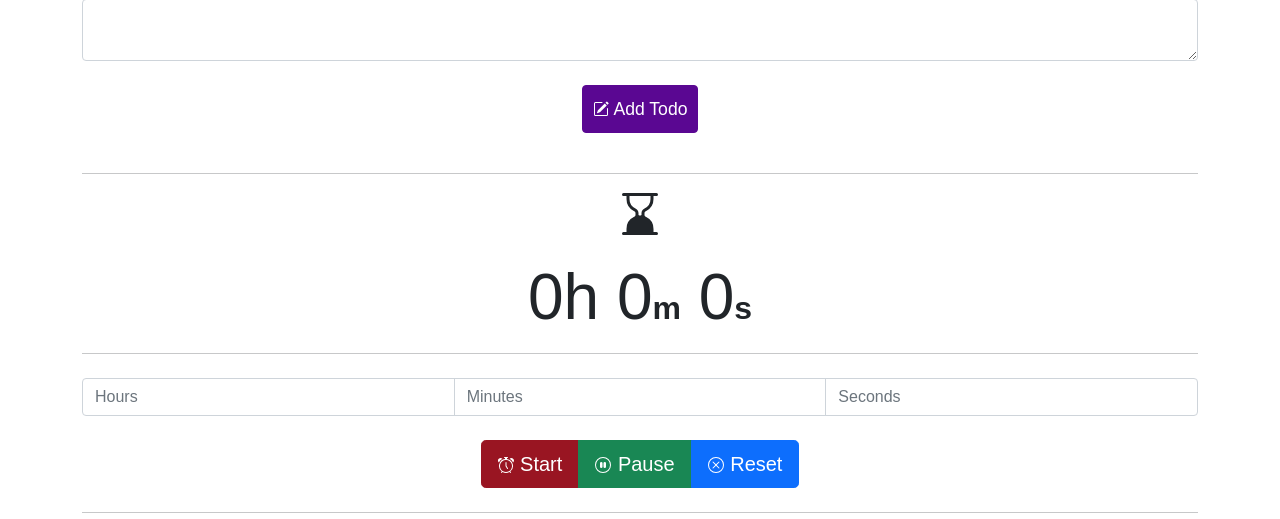
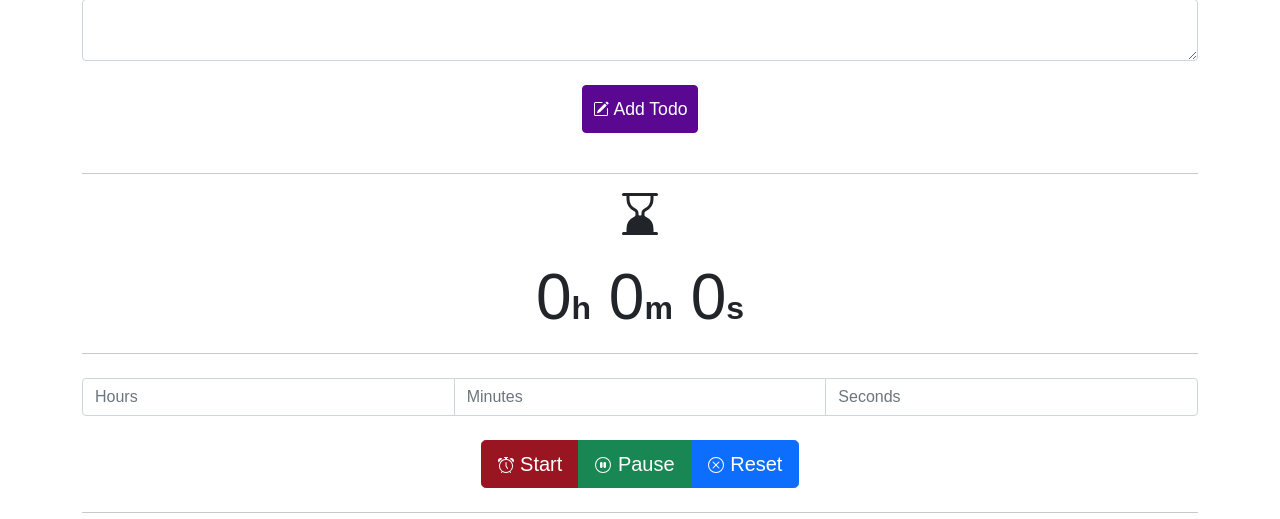
Before and after one commit to mrdanielvelez/TodoTimer-CS50x-FinalProject, a Flask app: template website/templates/index.html in a window 1280 px wide. Shown: the part 176-695 px from the top of the page. Run offline with Flask 2, Linux system fonts and the light colour scheme; the template is opened without the code that fills it, so the values that code supplies are empty; parts of the project's set-up code (start-up, migrations or seed data) failed here and were passed over; some libraries are stand-ins or nearby versions.

Commit message:
Fix Apple Data Detectors

```diff
--- a/website/templates/index.html
+++ b/website/templates/index.html
@@ -45,7 +45,7 @@
         <div class="container-xxl time mb-2">
             <div>
                 <span id="hrs">
-                    <span x-apple-data-detectors="false class="col-4" id="h">0</span><span x-apple-data-detectors="false class="unit">h</span>
+                    <span x-apple-data-detectors="false" class="col-4" id="h">0</span><span x-apple-data-detectors="false" class="unit">h</span>
                 </span>
                 <span id="mins">
                     <span class="col-4" id="m">0</span><span class="unit">m</span>
```
